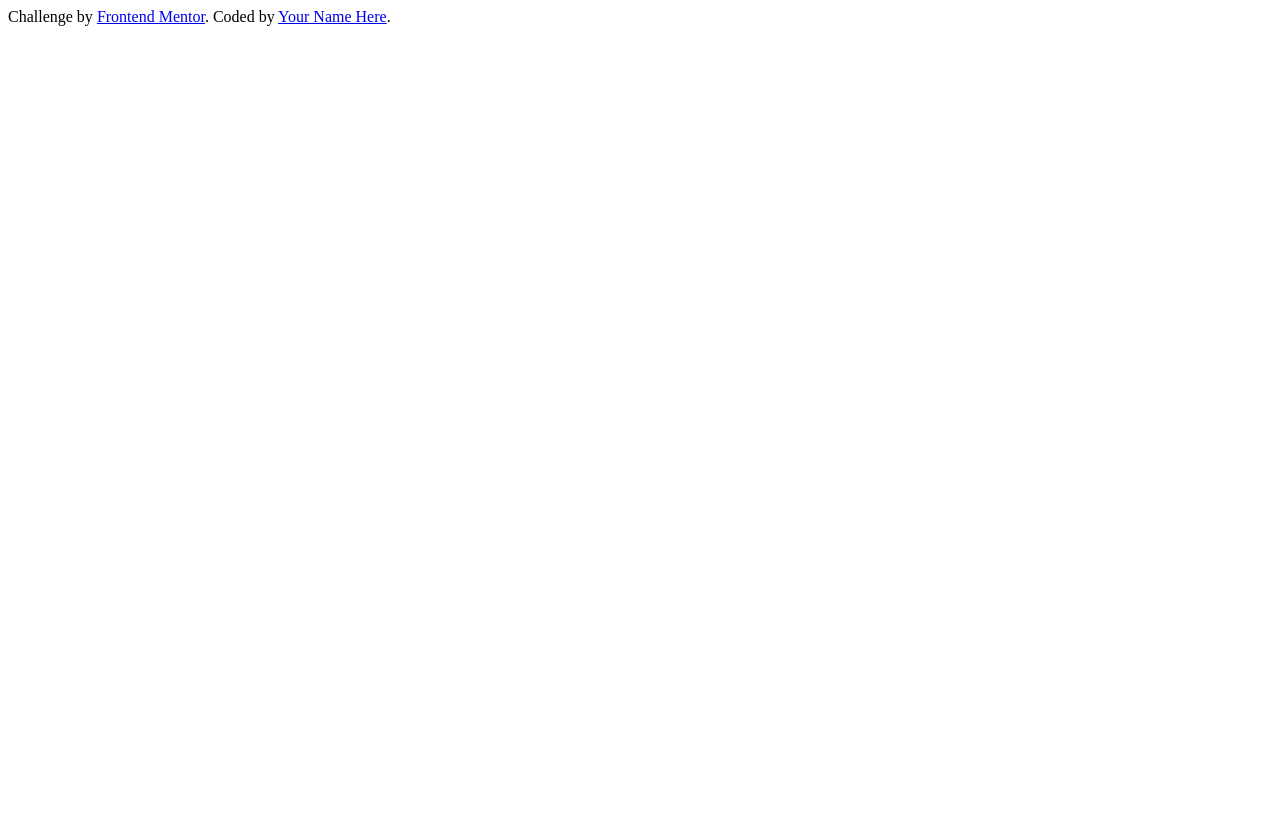
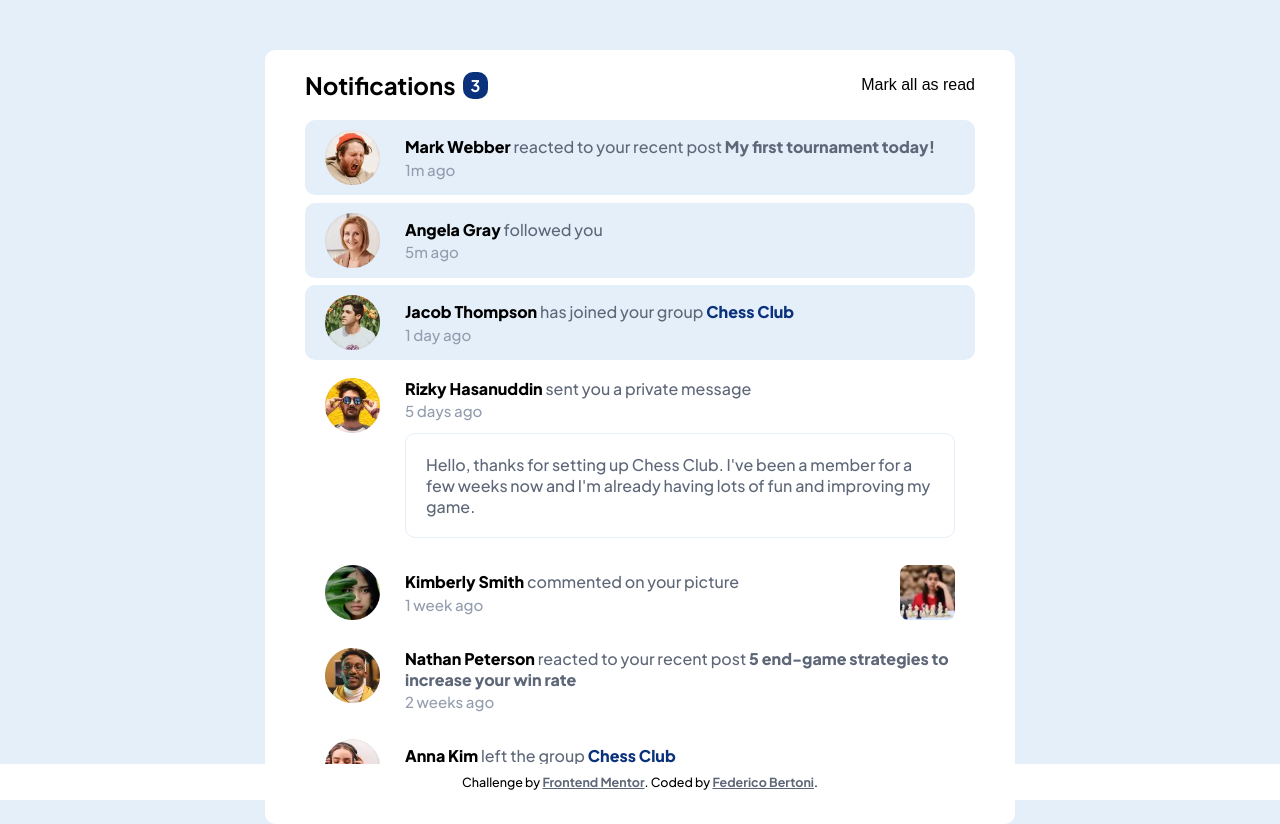
Before and after one commit to Fedechini/notifications-page-main, a plain HTML site: page index.html in a window 1280 px wide. Before the commit the page ends 800 px from the top, so only its background shows below. Drawn offline with Linux system fonts and the light colour scheme.

Commit message:
basic design

```diff
--- a/index.html
+++ b/index.html
@@ -2,21 +2,162 @@
 <html lang="en">
   <head>
     <meta charset="UTF-8" />
+    <meta http-equiv="X-UA-Compatible" content="IE=edge" />
     <meta name="viewport" content="width=device-width, initial-scale=1.0" />
     <link
       rel="icon"
       type="image/png"
       sizes="32x32"
-      href="./images/favicon-32x32.png"
+      href="./assets/images/favicon-32x32.png"
     />
+    <link rel="stylesheet" href="style.css" />
     <title>Notifications page</title>
   </head>
+
   <body>
-    <div class="attribution">
+    <div class="container">
+      <div class="top">
+        <h2 class="top__left">
+          Notifications <span class="notifications__nr">3</span>
+        </h2>
+        <button class="mark__read-btn">Mark all as read</button>
+      </div>
+
+      <div class="notification__list">
+        <div class="notification unread">
+          <img
+            src="./assets/images/avatar-mark-webber.webp"
+            alt="user photo"
+            class="user-img"
+          />
+          <div class="notification__content">
+            <p class="notification__desc">
+              <span class="user-name">Mark Webber</span> reacted to your recent
+              post
+              <span class="notification__post">My first tournament today!</span>
+            </p>
+            <p class="time-ago">1m ago</p>
+          </div>
+        </div>
+
+        <div class="notification unread">
+          <img
+            src="./assets/images/avatar-angela-gray.webp"
+            alt="user photo"
+            class="user-img"
+          />
+          <div class="notification__content">
+            <p class="notification__desc">
+              <span class="user-name">Angela Gray</span> followed you
+            </p>
+            <p class="time-ago">5m ago</p>
+          </div>
+        </div>
+
+        <div class="notification unread">
+          <img
+            src="./assets/images/avatar-jacob-thompson.webp"
+            alt="user photo"
+            class="user-img"
+          />
+          <div class="notification__content">
+            <p class="notification__desc">
+              <span class="user-name">Jacob Thompson</span> has joined your
+              group
+              <span class="notification__group">Chess Club</span>
+            </p>
+            <p class="time-ago">1 day ago</p>
+          </div>
+        </div>
+
+        <div class="notification">
+          <img
+            src="./assets/images/avatar-rizky-hasanuddin.webp"
+            alt="user photo"
+            class="user-img"
+          />
+          <div class="notification__content">
+            <p class="notification__desc">
+              <span class="user-name">Rizky Hasanuddin</span> sent you a private
+              message
+            </p>
+            <p class="time-ago">5 days ago</p>
+            <div class="private__msg">
+              <p>
+                Hello, thanks for setting up Chess Club. I've been a member for
+                a few weeks now and I'm already having lots of fun and improving
+                my game.
+              </p>
+            </div>
+          </div>
+        </div>
+
+        <div class="notification">
+          <img
+            src="./assets/images/avatar-kimberly-smith.webp"
+            alt="user photo"
+            class="user-img"
+          />
+          <div class="notification__content">
+            <p class="notification__desc">
+              <span class="user-name">Kimberly Smith</span> commented on your
+              picture
+            </p>
+            <p class="time-ago">1 week ago</p>
+          </div>
+          <img
+            src="./assets/images/image-chess.webp"
+            alt=""
+            class="notification__img"
+          />
+        </div>
+
+        <div class="notification">
+          <img
+            src="./assets/images/avatar-nathan-peterson.webp"
+            alt="user photo"
+            class="user-img"
+          />
+          <div class="notification__content">
+            <p class="notification__desc">
+              <span class="user-name">Nathan Peterson</span> reacted to your
+              recent post
+              <span class="notification__post"
+                >5 end-game strategies to increase your win rate</span
+              >
+            </p>
+            <p class="time-ago">2 weeks ago</p>
+          </div>
+        </div>
+
+        <div class="notification">
+          <img
+            src="./assets/images/avatar-anna-kim.webp"
+            alt="user photo"
+            class="user-img"
+          />
+          <div class="notification__content">
+            <p class="notification__desc">
+              <span class="user-name">Anna Kim</span> left the group
+              <span class="notification__group">Chess Club</span>
+            </p>
+            <p class="time-ago">2 weeks ago</p>
+          </div>
+        </div>
+      </div>
+    </div>
+
+    <div class="footer">
       Challenge by
-      <a href="https://www.frontendmentor.io?ref=challenge" target="_blank"
+      <a
+        class="footer-link"
+        href="https://www.frontendmentor.io?ref=challenge"
+        target="_blank"
         >Frontend Mentor</a
-      >. Coded by <a href="#">Your Name Here</a>.
+      >. Coded by
+      <a class="footer-link" href="https://github.com/Fedechini" target="_blank"
+        >Federico Bertoni</a
+      >.
     </div>
   </body>
 </html>
--- /dev/null
+++ b/style.css
@@ -0,0 +1,154 @@
+@import url("https://fonts.googleapis.com/css2?family=Plus+Jakarta+Sans:wght@500;700;800&display=swap");
+
+:root {
+  --primary-red: hsl(1, 90%, 64%);
+  --primary-blue: hsl(219, 85%, 26%);
+  --white: hsl(0, 0%, 100%);
+  --very-light-grayish-blue: hsl(210, 60%, 98%);
+  --light-grayish-blue-1: hsl(211, 68%, 94%);
+  --light-grayish-blue-2: hsl(205, 33%, 90%);
+  --grayish-blue: hsl(219, 14%, 63%);
+  --dark-grayish-blue: hsl(219, 12%, 42%);
+  --very-dark-blue: hsl(224, 21%, 14%);
+}
+
+* {
+  margin: 0;
+  padding: 0;
+}
+
+*,
+*::before,
+*::after {
+  box-sizing: border-box;
+}
+
+html {
+  font-size: 62.5%; /* 1rem = 10px */
+}
+
+body {
+  font-family: "Plus Jakarta Sans", sans-serif;
+  background-color: var(--light-grayish-blue-1);
+}
+
+/* CONTENT */
+.container {
+  font-size: 1.6rem;
+  max-width: 75rem;
+  margin: 0 auto;
+  margin-top: 5rem;
+  border-radius: 1rem;
+  padding: 2rem 4rem;
+  background-color: var(--white);
+}
+
+.top {
+  display: flex;
+  justify-content: space-between;
+  align-items: center;
+  margin-bottom: 2rem;
+}
+
+.top__left {
+  display: flex;
+  align-items: center;
+}
+
+.notifications__nr {
+  background-color: var(--primary-blue);
+  color: var(--white);
+  font-size: 1.6rem;
+  padding: 0.3rem 0.75rem;
+  border-radius: 1rem;
+  margin-left: 0.75rem;
+}
+
+.mark__read-btn {
+  background-color: inherit;
+  border: none;
+  font-size: 1.6rem;
+  cursor: pointer;
+}
+
+.notification__list {
+  display: flex;
+  flex-direction: column;
+  justify-content: center;
+  gap: 0.75rem;
+}
+
+.notification {
+  border-radius: 1rem;
+  padding: 1rem 2rem;
+  display: flex;
+  gap: 2.5rem;
+  align-items: center;
+}
+
+.unread {
+  background-color: var(--light-grayish-blue-1);
+}
+
+.user-img {
+  height: 5.5rem;
+  align-self: flex-start;
+}
+
+.user-name {
+  font-weight: 800;
+  color: black;
+}
+
+.notification__content {
+  display: flex;
+  flex-direction: column;
+  justify-content: center;
+  gap: 0.25rem;
+  color: var(--dark-grayish-blue);
+}
+
+.notification__post {
+  font-weight: 800;
+}
+
+.notification__group {
+  color: var(--primary-blue);
+  font-weight: 800;
+}
+
+.notification__img {
+  height: 5.5rem;
+  margin-left: auto;
+}
+
+.time-ago {
+  color: var(--grayish-blue);
+  font-weight: 500;
+  font-size: 1.5rem;
+}
+
+.private__msg {
+  border: 1px solid var(--light-grayish-blue-1);
+  border-radius: 1rem;
+  padding: 2rem;
+  margin-top: 1rem;
+}
+
+/* FOOTER */
+.footer {
+  position: fixed;
+  bottom: 0;
+  background-color: var(--white);
+  width: 100vw;
+  text-align: center;
+  padding: 1rem;
+  font-size: 1.25rem;
+}
+
+.footer-link,
+.footer-link:link,
+.footer-link:visited {
+  color: var(--dark-grayish-blue);
+  font-weight: 700;
+}
```
